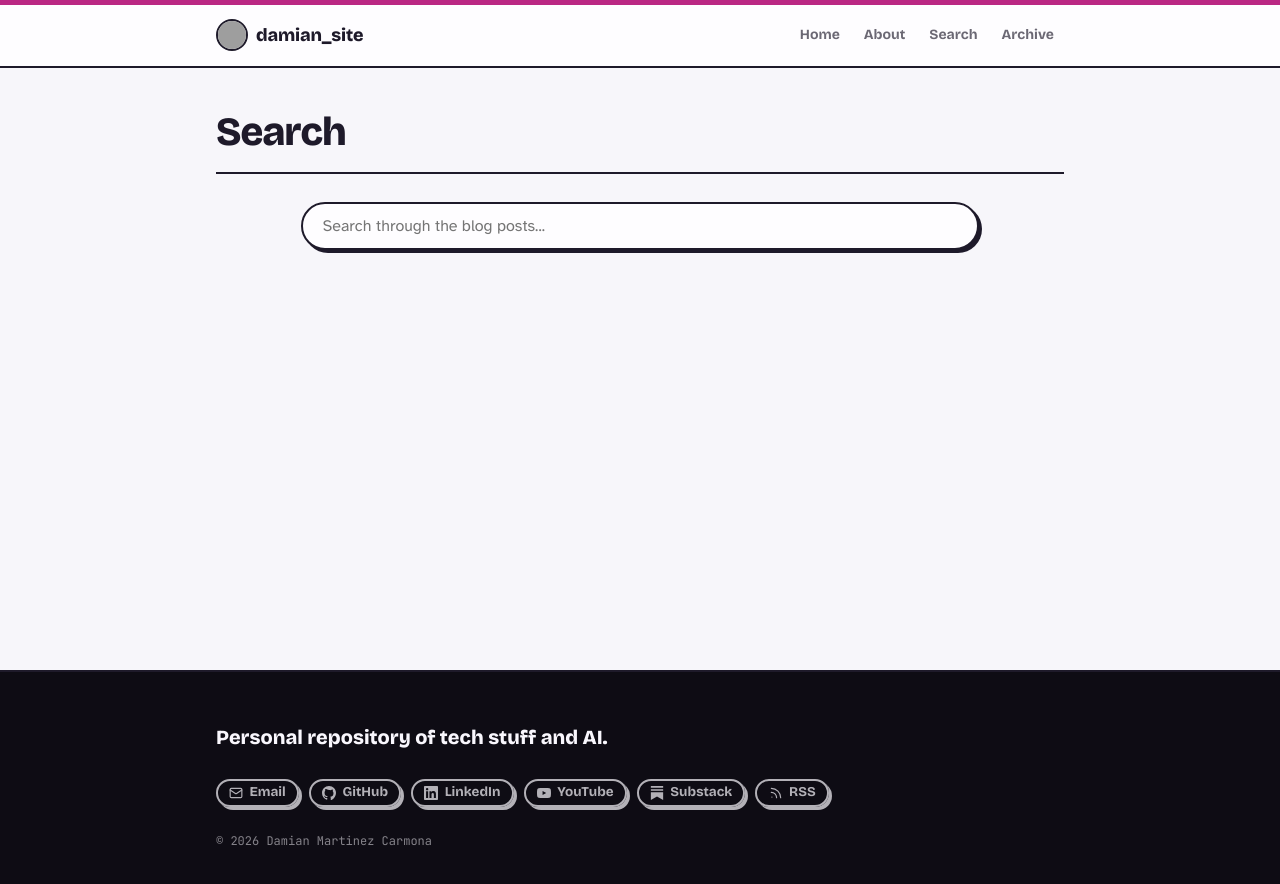
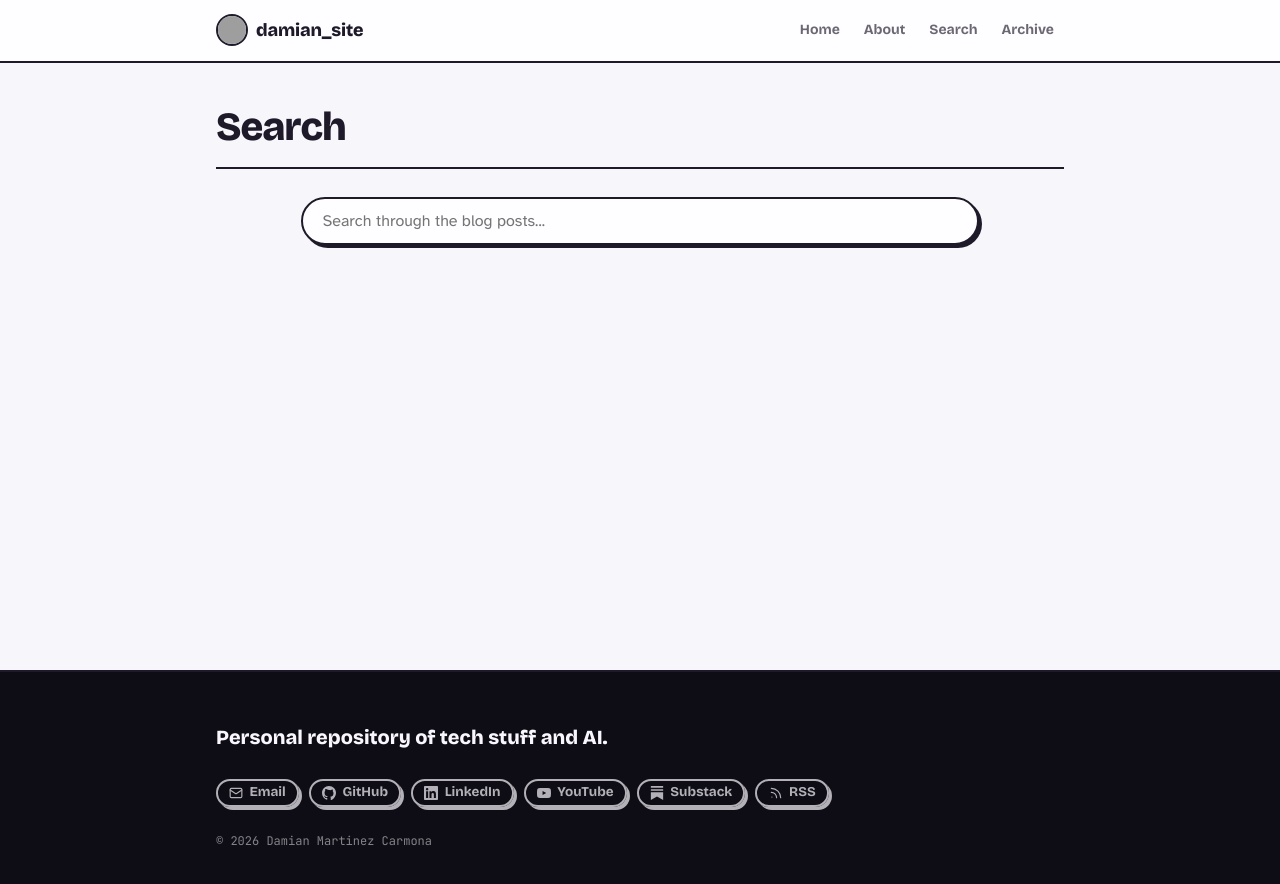
Before and after one commit to DamiMartinez/damimartinez.github.io, a Jekyll site: the page built from _pages/search.md, in a window 1280 px wide. Shown: the top 884 px of the page. Built offline with Jekyll 4.4.1, drawn with Linux system fonts in a browser that asks for light colours; grey boxes are pictures that could not be loaded.

Commit message:
style(nav): drop magenta top strip

```diff
--- a/assets/style.scss
+++ b/assets/style.scss
@@ -271,7 +271,6 @@ a.sticker {
   top: 0;
   z-index: 100;
   background: var(--color-card);
-  border-top: 5px solid var(--color-tomato);
   border-bottom: 2px solid var(--color-ink);
 }
 
```
